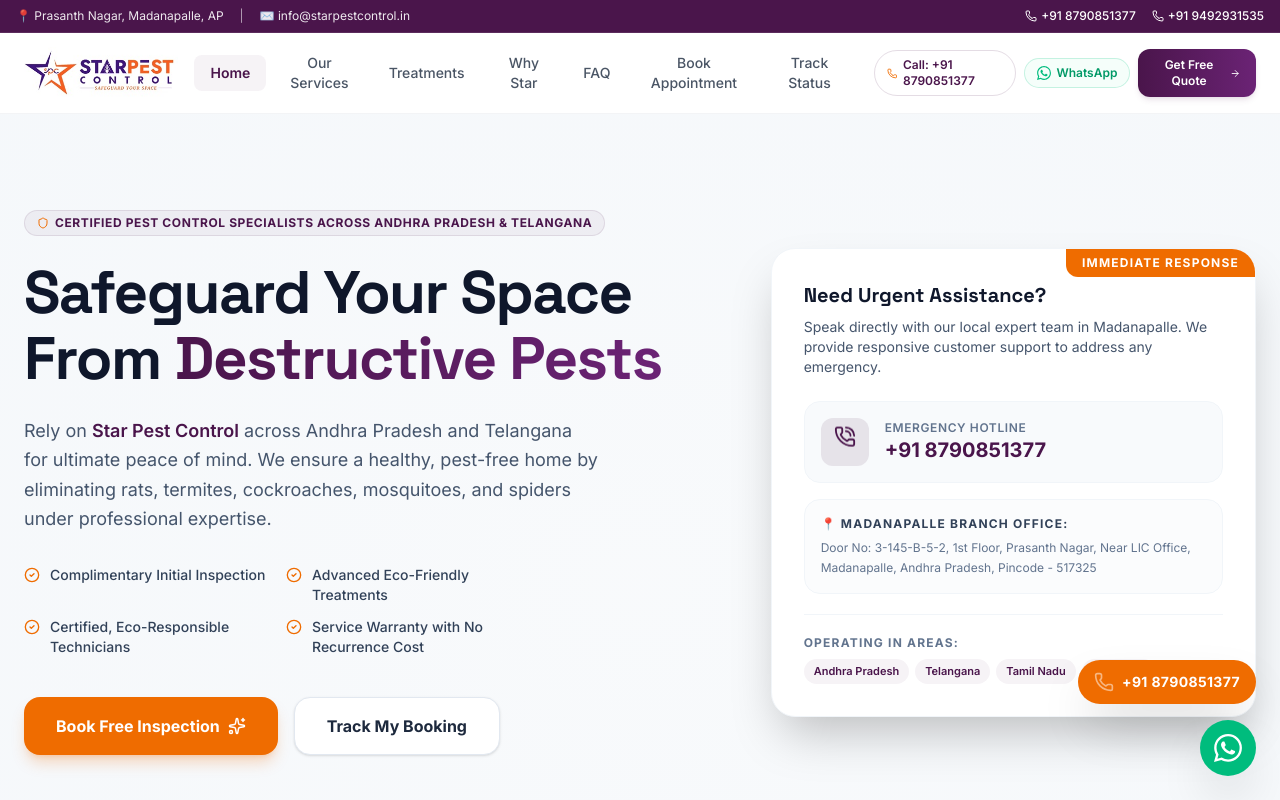
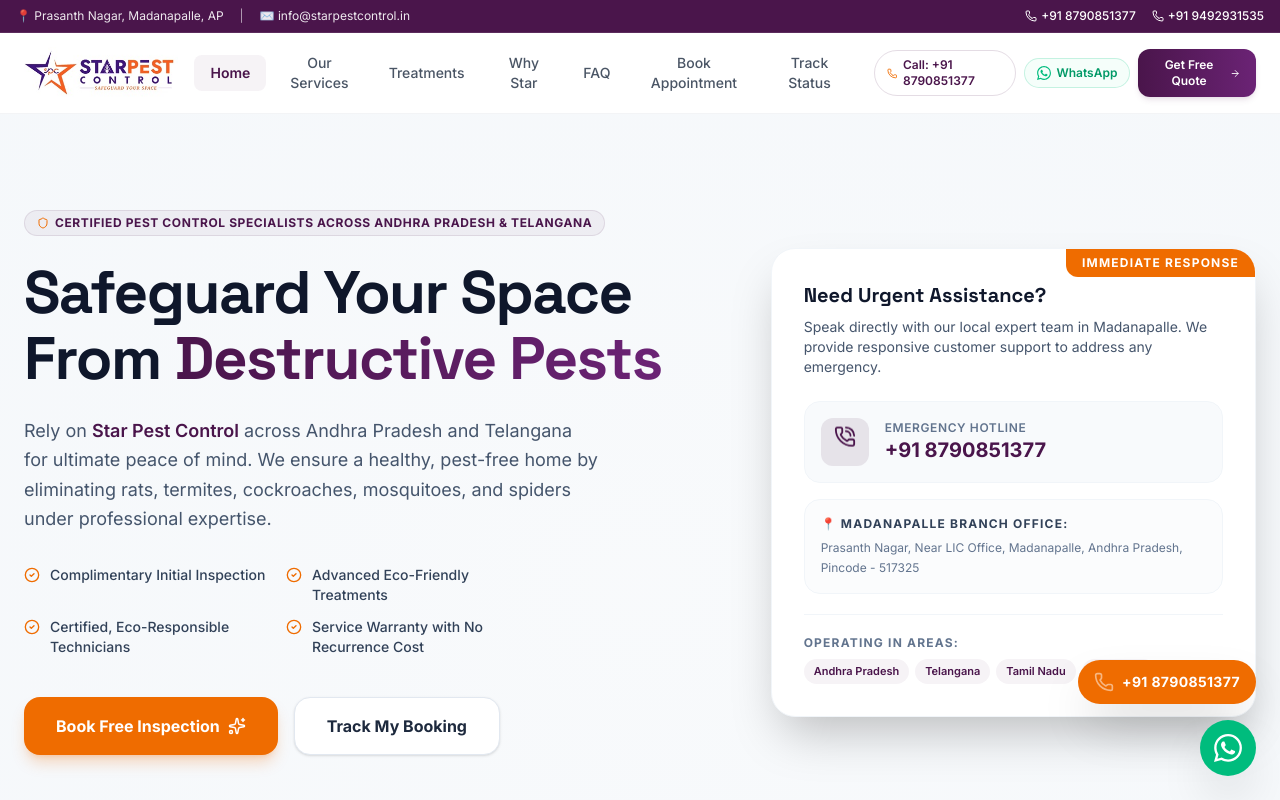
Before and after one commit to SongsBeats/Star-pest-Control, a React (Vite) app: page / in a window 1280 px wide. Shown: the top 800 px of the page. Built offline with nearby package versions, Linux system fonts and the light colour scheme.

Commit message:
Update address to Prasanth Nagar, Near LIC Office, Madanapalle, Andhra Pradesh, Pincode - 517325

```diff
--- a/src/components/Footer.tsx
+++ b/src/components/Footer.tsx
@@ -90,7 +90,7 @@ export default function Footer({ onNavigate }: FooterProps) {
               <MapPin size={16} className="text-brand-orange shrink-0 mt-0.5" />
               <div>
                 <strong className="text-slate-200 block">Star Pest Control</strong>
-                <span>Door No: 3-145-B-5-2, 1st Floor, Prasanth Nagar, Near LIC Office, Madanapalle, Andhra Pradesh - 517325</span>
+                <span>Prasanth Nagar, Near LIC Office, Madanapalle, Andhra Pradesh, Pincode - 517325</span>
               </div>
             </div>
 
--- a/src/components/Hero.tsx
+++ b/src/components/Hero.tsx
@@ -146,7 +146,7 @@ export default function Hero({ onNavigate }: HeroProps) {
                   📍 Madanapalle Branch Office:
                 </span>
                 <span className="leading-relaxed">
-                  Door No: 3-145-B-5-2, 1st Floor, Prasanth Nagar, Near LIC Office, Madanapalle, Andhra Pradesh, Pincode - 517325
+                  Prasanth Nagar, Near LIC Office, Madanapalle, Andhra Pradesh, Pincode - 517325
                 </span>
               </div>
 
```
